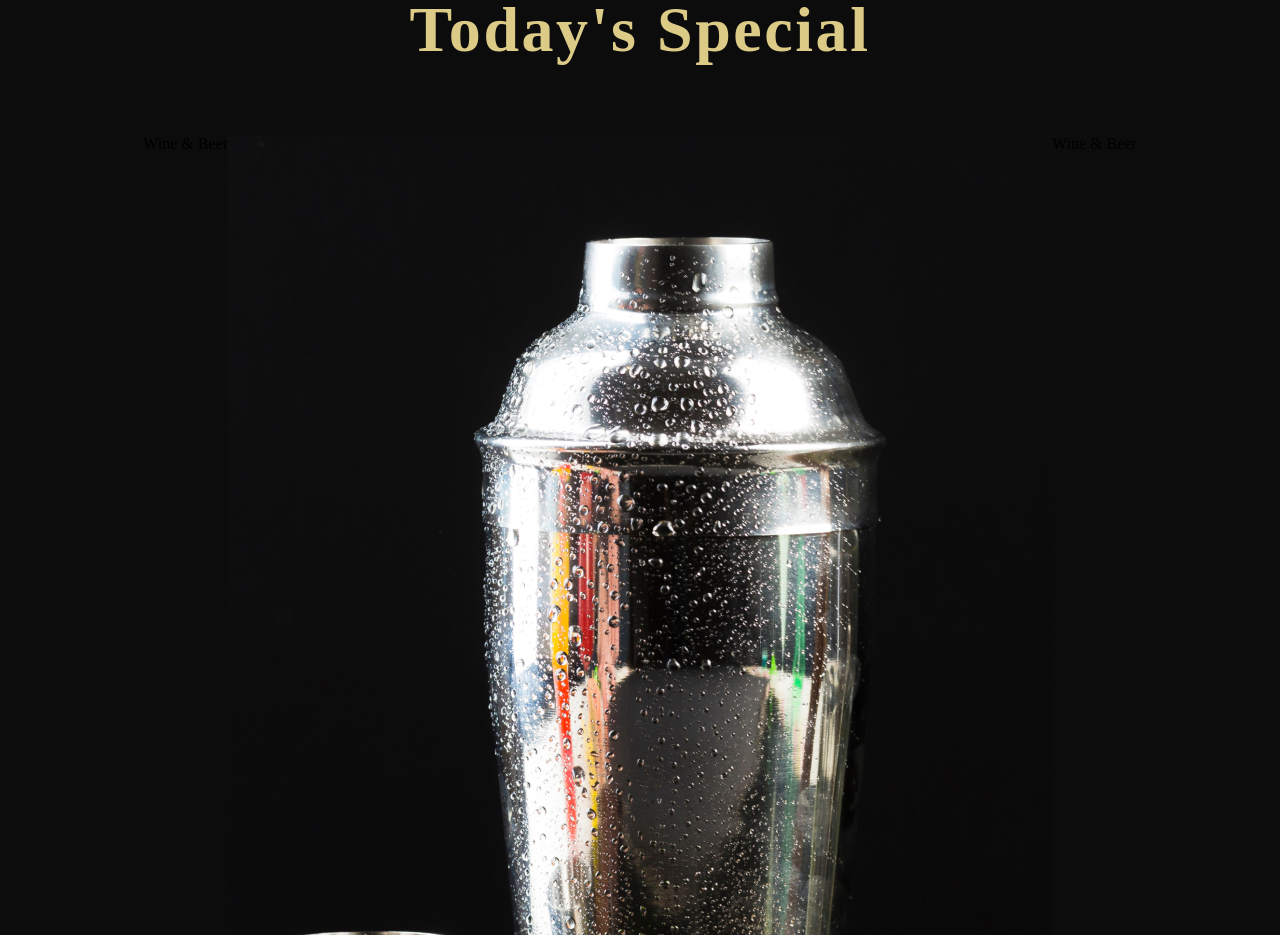
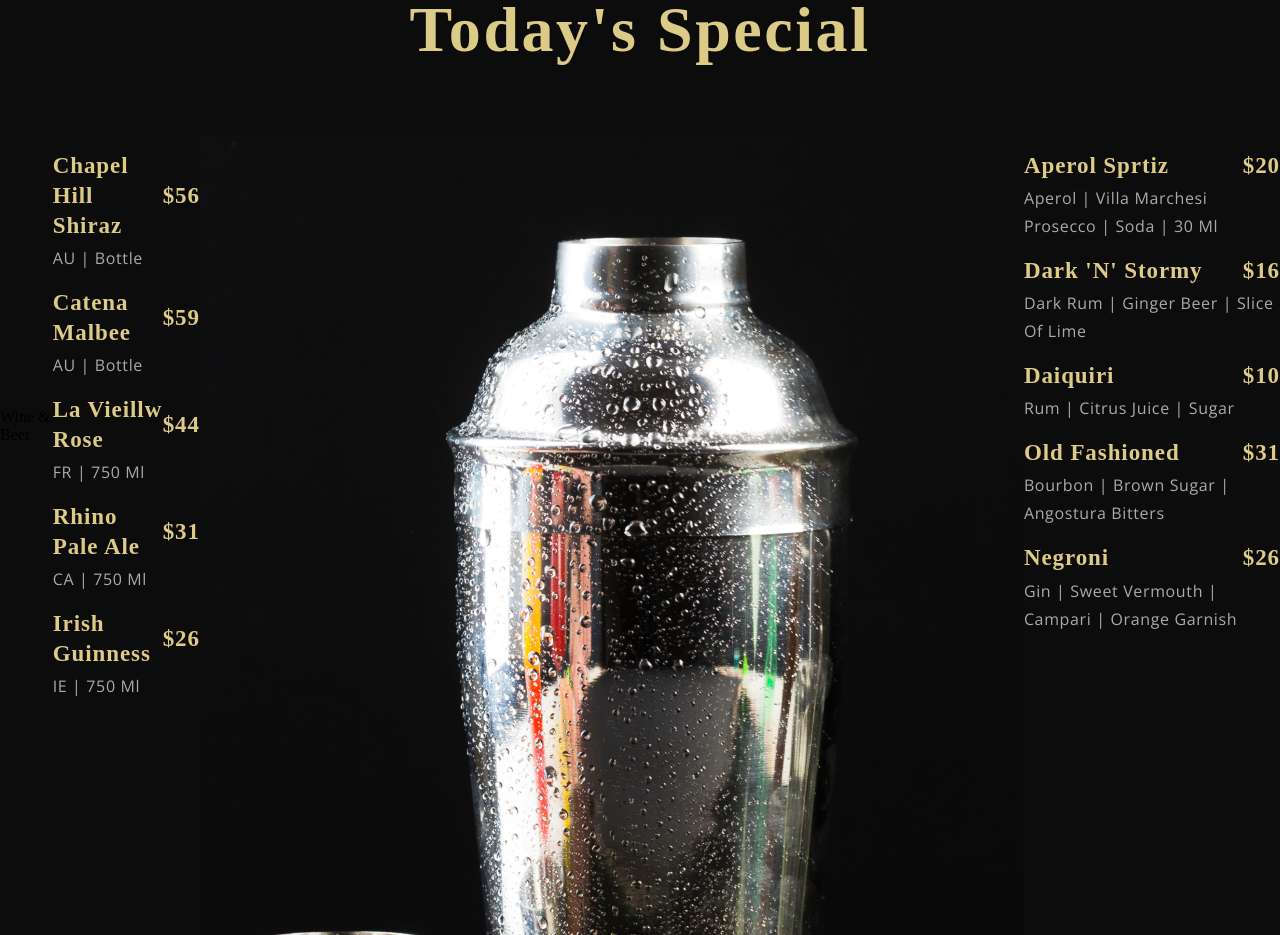
Before and after one commit to Akhil-ps-dev/Thattukada, a React (Create React App) app: page / in a window 1280 px wide. Shown: the part 2300-3235 px from the top of the page. Built offline with nearby package versions, Linux system fonts and the light colour scheme; a web font is replaced by a local one.

Commit message:
up to dash

```diff
--- a/src/components/Menuitem/MenuItem.css
+++ b/src/components/Menuitem/MenuItem.css
@@ -0,0 +1,32 @@
+.app__menuitems{
+    width: 100%;
+    margin: 1rem 0;
+    display: flex;
+    flex-direction: column;
+
+
+}
+
+.app__menuitem-head{
+    display: flex;
+justify-content: space-between;
+align-items: center;
+}
+
+.app__menuitem-sub{
+   width: 100%;
+   margin-top: 0.2rem;
+
+    }
+.app__menuitem-name{
+
+    flex:1 ;
+}
+
+
+.app__menuitems-dash{
+position: static;
+width: 119px;
+height: 1px;
+
+}
--- a/src/components/Menuitem/MenuItem.jsx
+++ b/src/components/Menuitem/MenuItem.jsx
@@ -1,10 +1,30 @@
-import React from 'react';
+import React from "react";
 
-import './MenuItem.css';
+import "./MenuItem.css";
 
-const MenuItem = () => (
-  <div>
-    MenuItem
+const MenuItem = ({ title, price, tags }) => (
+  <div className="app__menuitems">
+    <div className="app__menuitem-head">
+      <div className="app__menuitem-name">
+        <p className="p__cormorant" style={{ color: "#DCCA87" }}>
+          {title}
+        </p>
+      </div>
+      <div className="app__menuitem-dash"></div>
+
+      <div className="app__menuitem-price">
+        <p className="p__cormorant" style={{ color: "#DCCA87" }}>
+          {price}
+        </p>
+      </div>
+    </div>
+    <div className="app__menuitem-sub">
+<p className="p__opensans" style={{color: "#AAA"}}>
+  {tags}
+
+</p>
+
+    </div>
   </div>
 );
 
--- a/src/container/Menu/SpecialMenu.jsx
+++ b/src/container/Menu/SpecialMenu.jsx
@@ -16,9 +16,14 @@ const SpecialMenu = () => (
       <div className="app__specialMenu-menu_wine flex__center">
         <p className="app__specialMenu_menu_heading">Wine & Beer</p>
         <div className="app__specialMenu-menu_items">
-          {data.wines.map((wine, index) => {
-            <p>{wine.title}</p>;
-          })}
+          {data.wines.map((wine, index) => (
+            <MenuItem
+              key={wine.title + index}
+              title={wine.title}
+              price={wine.price}
+              tags={wine.tags}
+            />
+          ))}
         </div>
       </div>
 
@@ -27,17 +32,23 @@ const SpecialMenu = () => (
       </div>
 
       <div className="app__specialMenu-menu_cocktails flex__center">
-        <p className="app__specialMenu_menu_heading">Wine & Beer</p>
         <div className="app__specialMenu-menu_items">
-          {data.cocktails.map((cocktail, index) => {
-            <p>{cocktail.title}</p>;
-          })}
+          {data.cocktails.map((cocktail, index) => (
+            <MenuItem
+              key={cocktail.title + index}
+              title={cocktail.title}
+              price={cocktail.price}
+              tags={cocktail.tags}
+            />
+          ))}
         </div>
       </div>
-
     </div>
-    <div style={{marginTop: '15px'}}>
-      <button type="button" className="custom__button"> View More</button>
+    <div style={{ marginTop: "15px" }}>
+      <button type="button" className="custom__button">
+        {" "}
+        View More
+      </button>
     </div>
   </div>
 );
```
